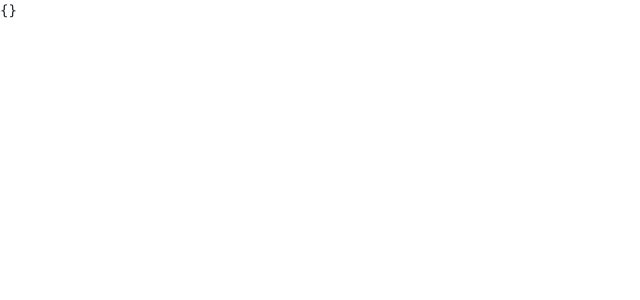
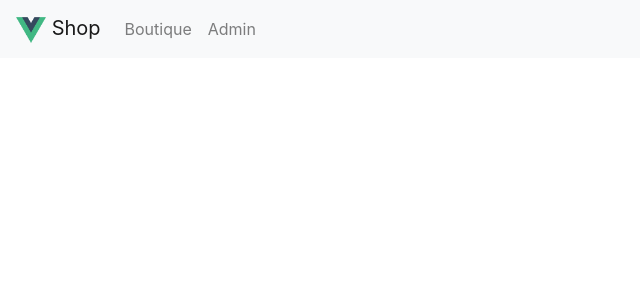
Before and after one commit to raoulnzefa/my_vue-js_online_shop, a Vue app: page / in a window 1280 px wide. Shown: the top 300 px of the page, without its empty margins (0-640 px from the left). Built offline with nearby package versions, Linux system fonts and the light colour scheme.

Commit message:
header creation

```diff
--- a/src/components/TheHeader/TheHeader.vue
+++ b/src/components/TheHeader/TheHeader.vue
@@ -1,7 +1,23 @@
 <template>
-    <div class="TheHeader">
-        <pre v-text="$attrs"/>
-    </div>
+    <nav class="navbar navbar-light bg-light navbar-expand-lg">
+        <a class="navbar-brand" href="#">
+            <img src="../../assets/logo.png" width="30" height="30" />
+            Shop
+        </a>
+        <button class="navbar-toggler">
+            <span class="navbar-toggler-icon"></span>
+        </button>
+        <div class="collapse navbar-collapse">
+            <ul class="navbar-nav">
+                <li class="nav-item">
+                    <a class="nav-link" href="#">Boutique</a>
+                </li>
+                <li class="nav-item">
+                    <a class="nav-link" href="#">Admin</a>
+                </li>
+            </ul>
+        </div>
+    </nav>
 </template>
 
 <script>
```
